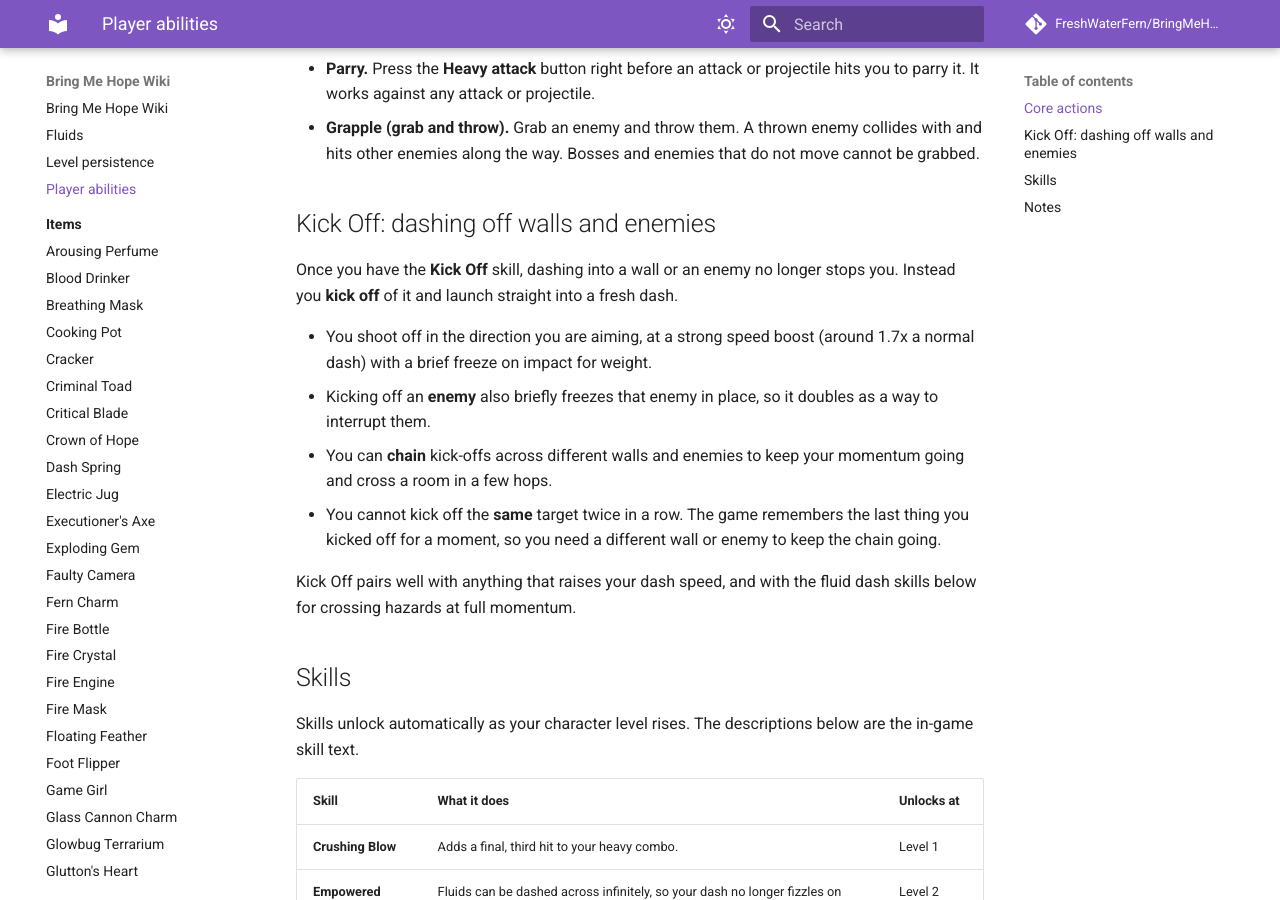
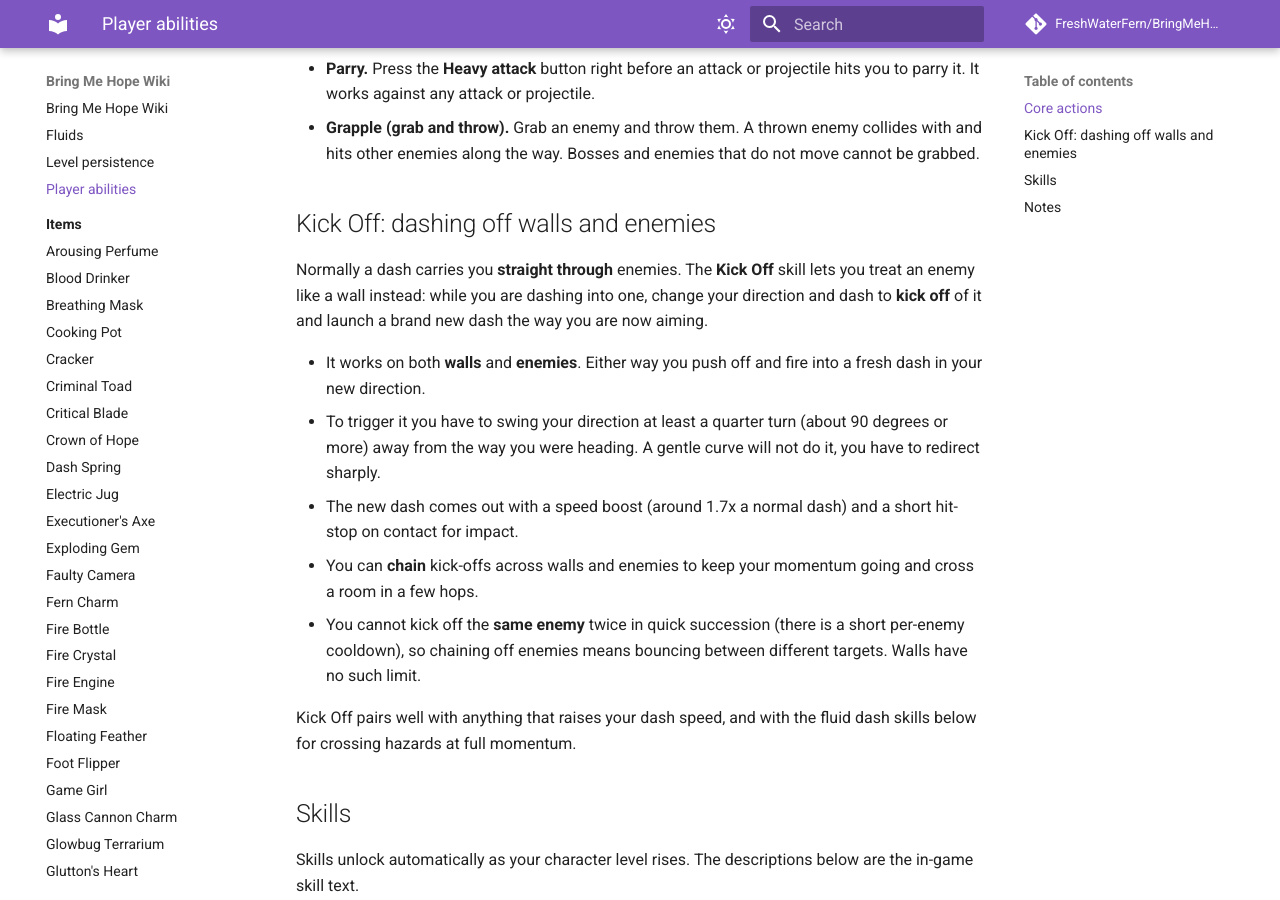
Before and after one commit to FreshWaterFern/BringMeHopeWiki, an MkDocs documentation site: the page built from docs/player-abilities.md, in a window 1280 px wide and 900 px high, scrolled down 410 px. Built offline with MkDocs 1.6.1 and Material for MkDocs 9.7.7, drawn with Linux system fonts in a browser that asks for light colours; comment, search, counter and statistics services are not loaded.

Commit message:
Correct the Kick Off explanation
Dashes pass through enemies normally; Kick Off lets you treat an enemy (or
wall) like a launch point by sharply changing direction (~90 degrees or more)
mid-dash to fire off a fresh boosted dash. Removed the unverified enemy-freeze
claim; noted the per-enemy cooldown that walls do not have.

Co-Authored-By: Claude Opus 4.8 <noreply@anthropic.com>

```diff
--- a/docs/player-abilities.md
+++ b/docs/player-abilities.md
@@ -21,18 +21,22 @@ button.
 
 ## Kick Off: dashing off walls and enemies
 
-Once you have the **Kick Off** skill, dashing into a wall or an enemy no longer stops
-you. Instead you **kick off** of it and launch straight into a fresh dash.
+Normally a dash carries you **straight through** enemies. The **Kick Off** skill lets you
+treat an enemy like a wall instead: while you are dashing into one, change your direction
+and dash to **kick off** of it and launch a brand new dash the way you are now aiming.
 
-- You shoot off in the direction you are aiming, at a strong speed boost (around 1.7x a
-  normal dash) with a brief freeze on impact for weight.
-- Kicking off an **enemy** also briefly freezes that enemy in place, so it doubles as a
-  way to interrupt them.
-- You can **chain** kick-offs across different walls and enemies to keep your momentum
-  going and cross a room in a few hops.
-- You cannot kick off the **same** target twice in a row. The game remembers the last
-  thing you kicked off for a moment, so you need a different wall or enemy to keep the
-  chain going.
+- It works on both **walls** and **enemies**. Either way you push off and fire into a
+  fresh dash in your new direction.
+- To trigger it you have to swing your direction at least a quarter turn (about 90 degrees
+  or more) away from the way you were heading. A gentle curve will not do it, you have to
+  redirect sharply.
+- The new dash comes out with a speed boost (around 1.7x a normal dash) and a short
+  hit-stop on contact for impact.
+- You can **chain** kick-offs across walls and enemies to keep your momentum going and
+  cross a room in a few hops.
+- You cannot kick off the **same enemy** twice in quick succession (there is a short
+  per-enemy cooldown), so chaining off enemies means bouncing between different targets.
+  Walls have no such limit.
 
 Kick Off pairs well with anything that raises your dash speed, and with the fluid dash
 skills below for crossing hazards at full momentum.
```
